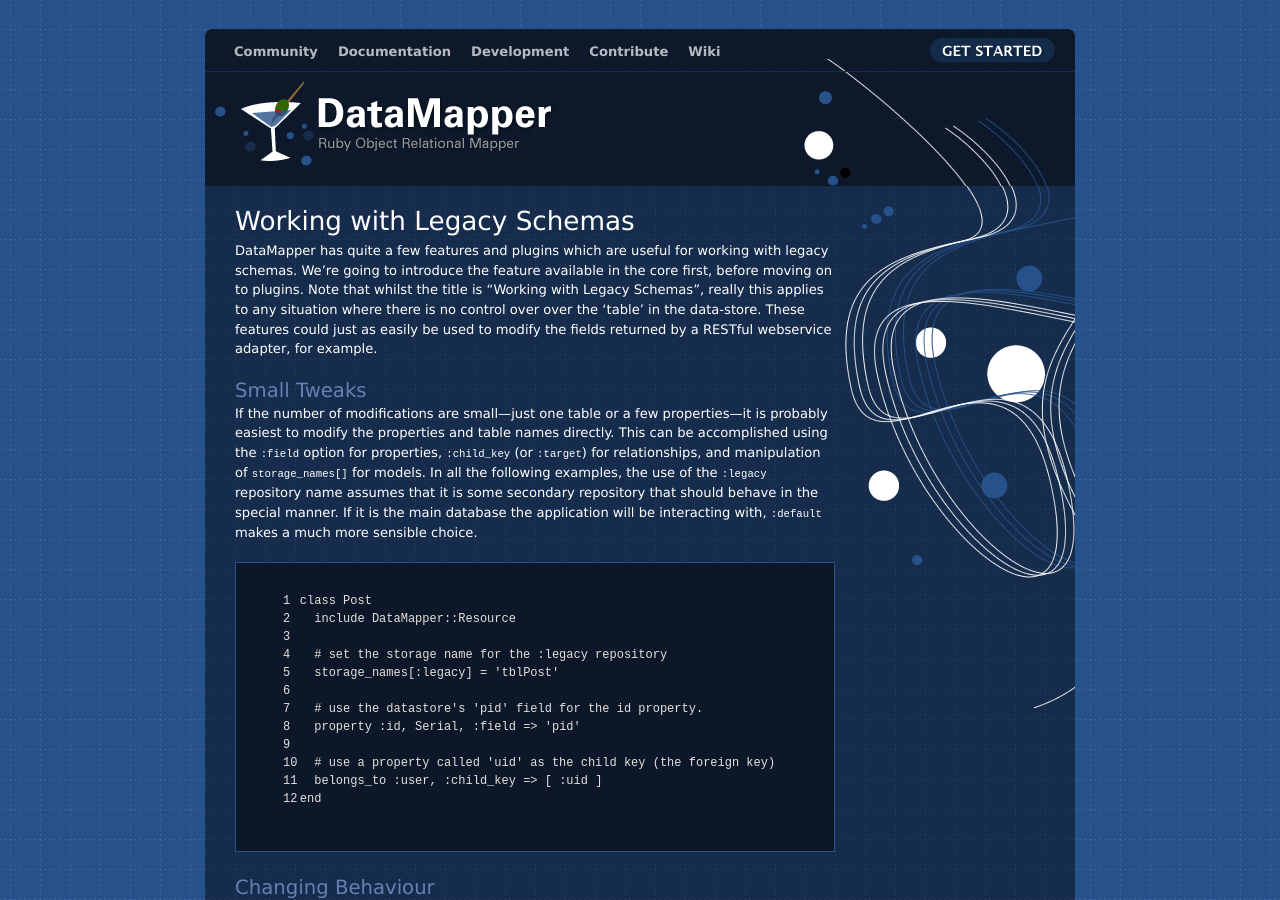
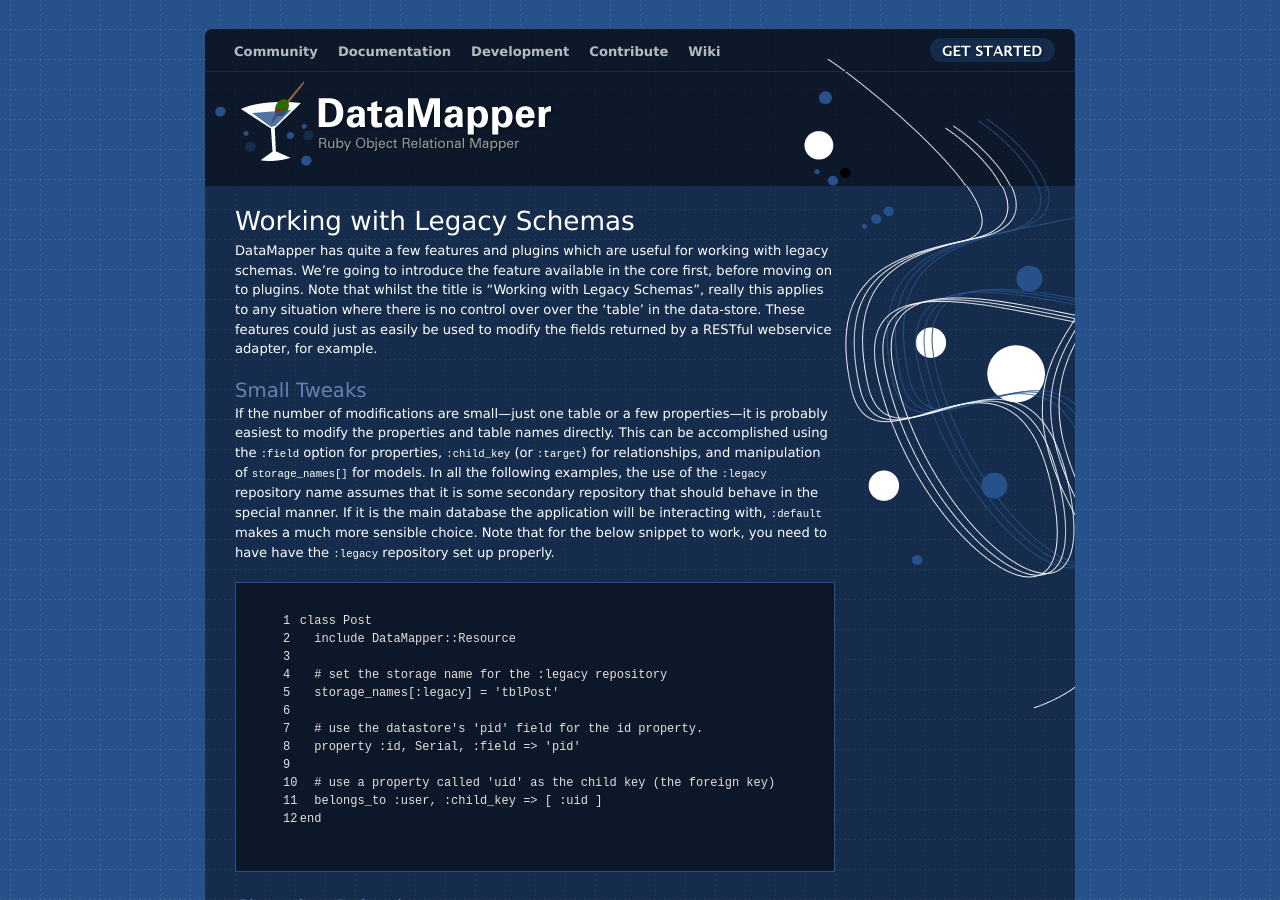
Before and after one commit to datamapper/datamapper.github.com, a Jekyll site: the page built from docs/legacy.markdown, in a window 1280 px wide and 900 px high. Built offline with Jekyll 4.4.1, drawn with Linux system fonts in a browser that asks for light colours.

Commit message:
Note that the :legacy repo must be set up properly

```diff
--- a/docs/legacy.markdown
+++ b/docs/legacy.markdown
@@ -26,6 +26,8 @@ directly. This can be accomplished using the `:field` option for properties,
 `:legacy` repository name assumes that it is some secondary repository that
 should behave in the special manner.  If it is the main database the application
 will be interacting with, `:default` makes a much more sensible choice.
+Note that for the below snippet to work, you need to have have the
+`:legacy` repository set up properly.
 
 {% highlight ruby linenos %}
 class Post
```
